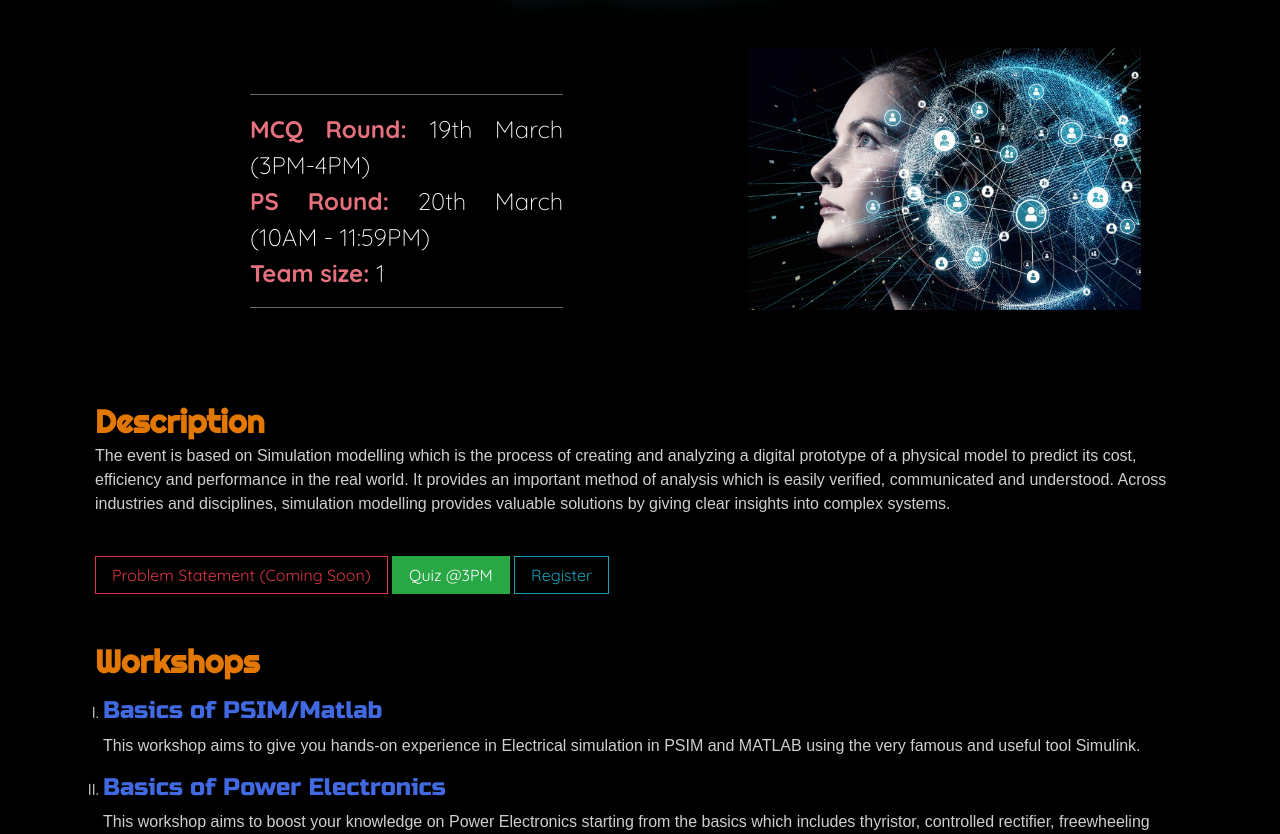
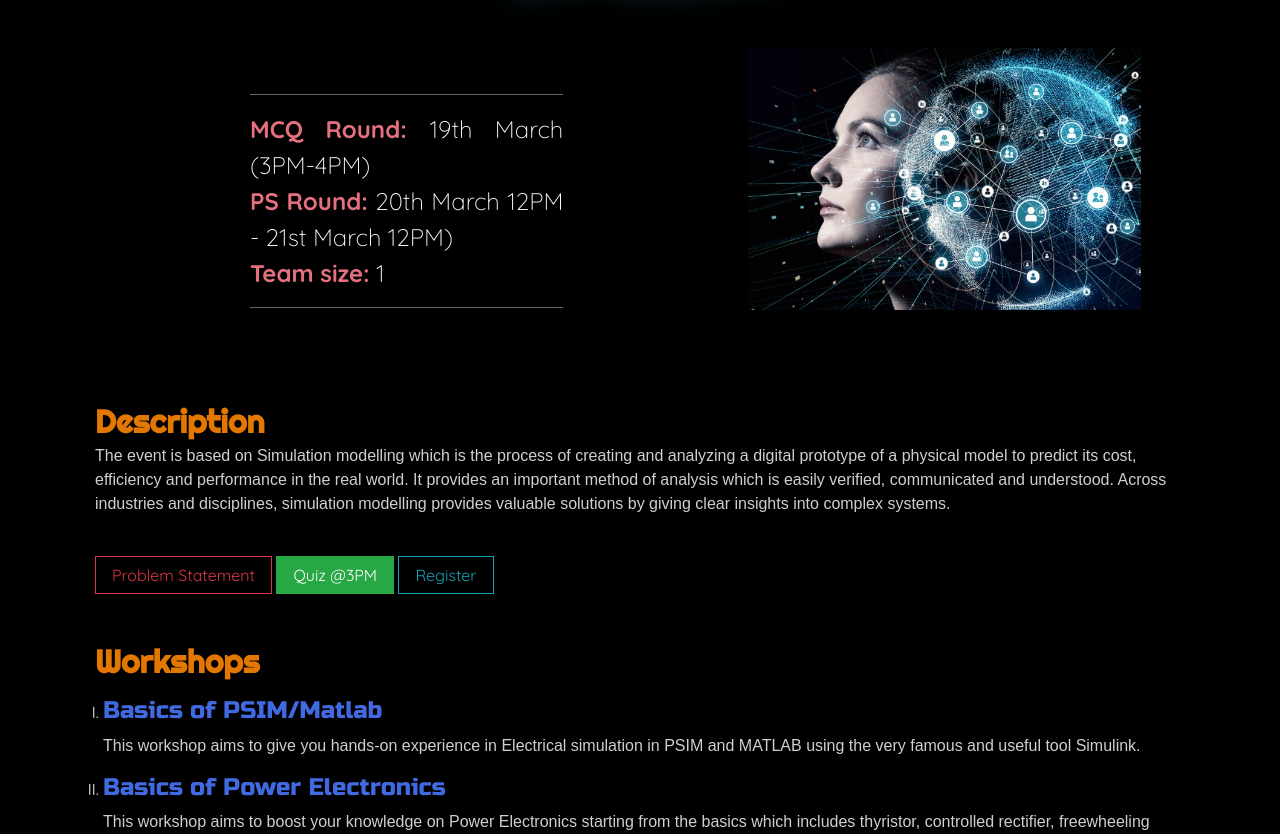
Before and after one commit to Prastuti-IIT-BHU/prastuti, a Django app: template templates/events/simulim.html in a window 1280 px wide. Shown: the part 226-1060 px from the top of the page. Run offline with Django 3.2, Linux system fonts and the light colour scheme; the template is opened without the code that fills it, so the values that code supplies are empty; some libraries are stand-ins or nearby versions; some web fonts are replaced.

Commit message:
Update simulim.html

```diff
--- a/templates/events/simulim.html
+++ b/templates/events/simulim.html
@@ -13,7 +13,7 @@
         <hr class="d-none d-md-block bg-secondary">
         <div>
           <p class="font-weight-light mt-2 mb-0"><span class="font-weight-bold" style="color:#e5707e">MCQ Round: </span>19th March (3PM-4PM)</p>
-          <p class="font-weight-light mb-0"><span class="font-weight-bold" style="color:#e5707e">PS Round: </span>20th March (10AM - 11:59PM)</p>
+          <p class="font-weight-light mb-0"><span class="font-weight-bold" style="color:#e5707e">PS Round: </span>20th March 12PM - 21st March 12PM)</p>
           <p class="font-weight-light mb-3"><span class="font-weight-bold" style="color:#e5707e">Team size:</span>
             1</p>
         </div>
@@ -30,7 +30,7 @@
            analysis which is easily verified, communicated and understood. Across industries and disciplines,
            simulation modelling provides valuable solutions by giving clear insights into complex systems.</p>
            <span><a class="btn btn-outline-danger btn-md mt-4 px-3 rounded-0 no-btn-shadow " data-tilt target="_blank"
-            href="#">Problem Statement (Coming Soon)</a></span>
+            href="https://drive.google.com/file/d/1qXSLprJswMJemUI_bcy_Q8BnoDmmwAVW/view?usp=sharing">Problem Statement</a></span>
         <span><a class="btn btn-success btn-md mt-4 px-3 rounded-0 no-btn-shadow " data-tilt target="_blank"
             href="https://forms.gle/WfCTrGzZUnA52HMQ6">Quiz @3PM</a></span>
           <span><a class="btn btn-outline-info btn-md mt-4 px-3 rounded-0 no-btn-shadow"
```
